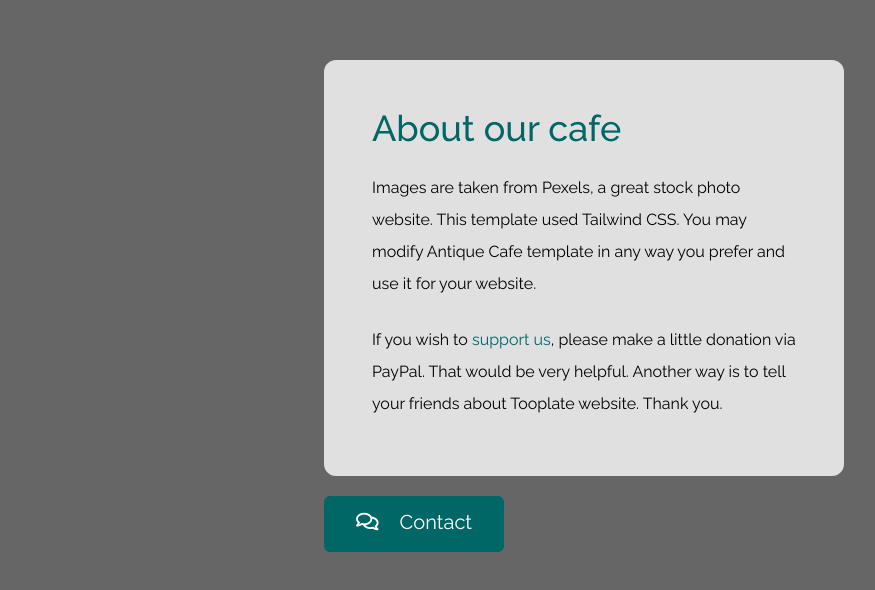
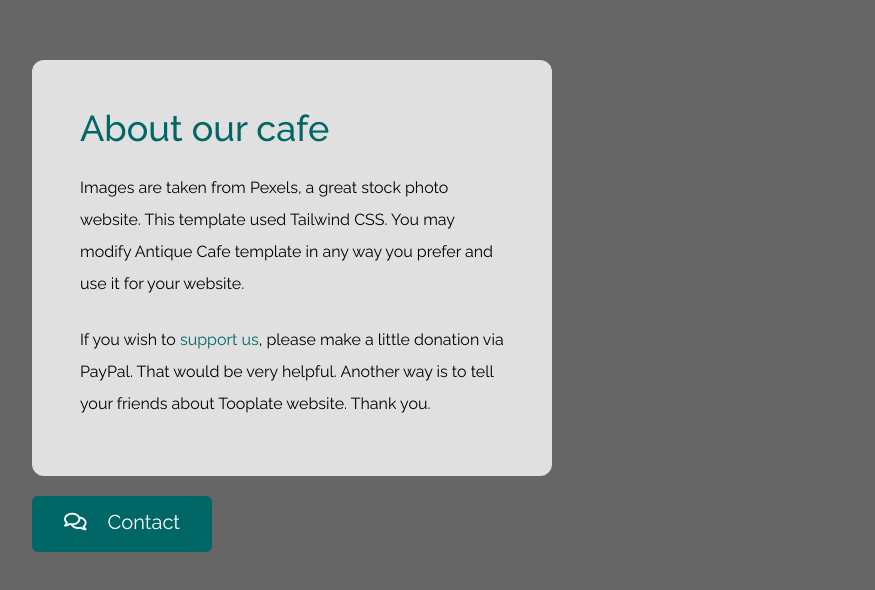
Before and after one commit to gozar1401/cafe-gozar.ir, a plain HTML site: page index.html in a window 1280 px wide. Shown: the part 2094-2684 px from the top of the page, without its empty margins (348-1223 px from the left). Drawn offline with nearby package versions, Linux system fonts and the light colour scheme.

Commit message:
about section get align center in large size

```diff
--- a/index.html
+++ b/index.html
@@ -132,7 +132,7 @@ https://www.tooplate.com/view/2126-antique-cafe
     </div>
     <div id="about" class="parallax-window" data-parallax="scroll" data-image-src="img/antique-cafe-bg-03.jpg">
         <div class="container mx-auto tm-container py-24 sm:py-48">
-            <div class="tm-item-container sm:ml-auto sm:mr-12 mx-auto sm:px-0 px-4">
+            <div class="tm-item-container sm:ml-auto mx-auto sm:px-0 px-4">
                 <div class="bg-white bg-opacity-80 p-12 pb-14 rounded-xl mb-5">
                     <h2 class="mb-6 tm-text-green text-4xl font-medium">About our cafe</h2>
                     <p class="mb-6 text-base leading-8">
```
